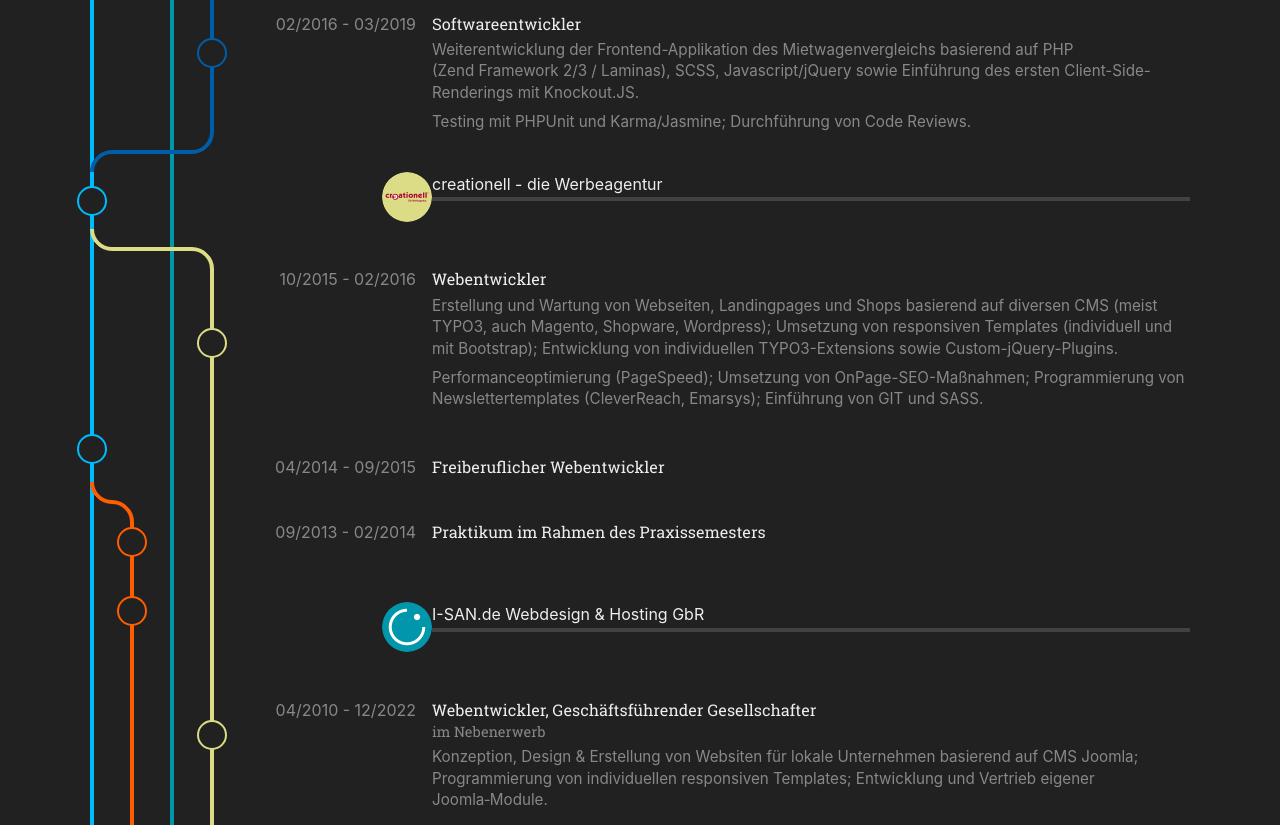
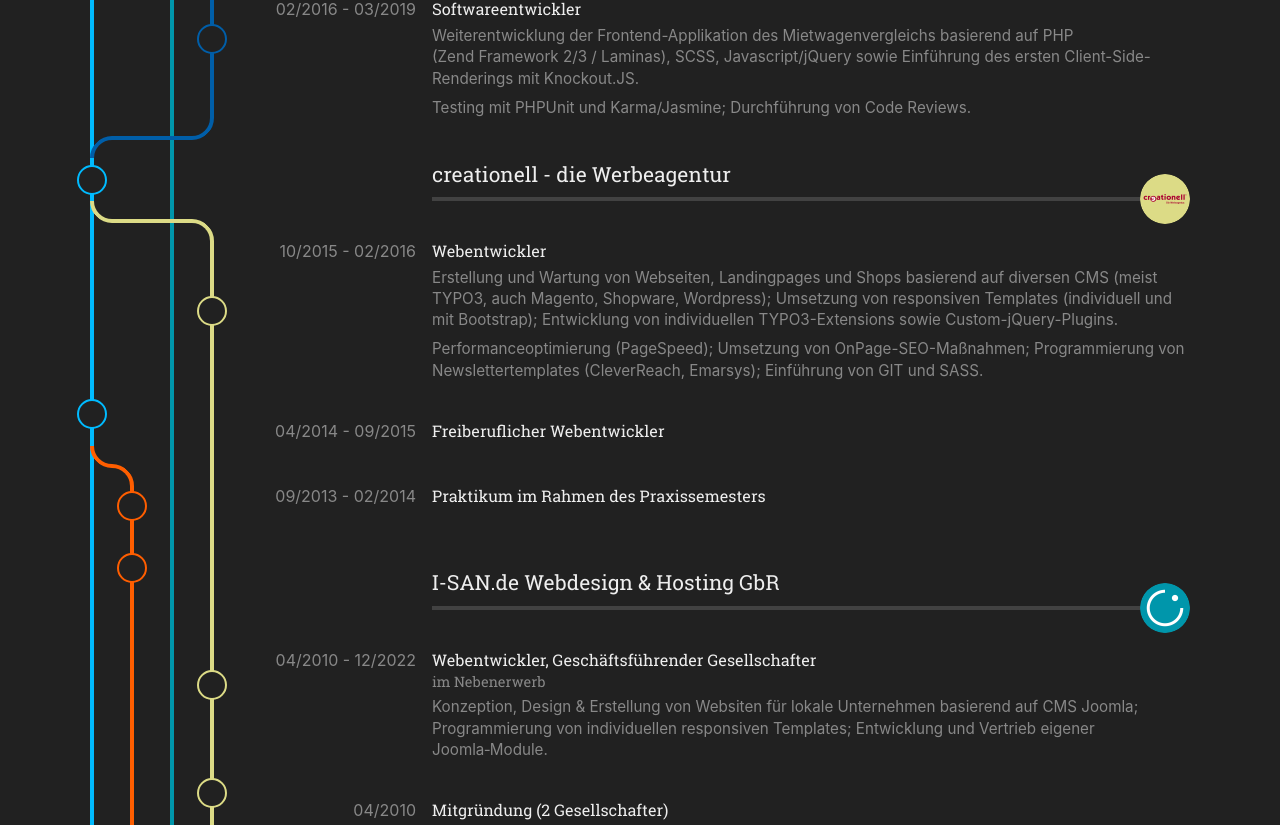
Before and after one commit to santosch/website2023, a Next.js app: page / in a window 1280 px wide. Shown: the part 1434-2259 px from the top of the page. Built offline with nearby package versions, Linux system fonts and the light colour scheme.

Commit message:
improve styles

```diff
--- a/src/components/Graph/Entry/Entry.module.scss
+++ b/src/components/Graph/Entry/Entry.module.scss
@@ -1,5 +1,9 @@
 .entry {
   display: flex;
+
+  @media print {
+    break-inside: avoid;
+  }
 
   &__empty {
     @media print {
--- a/src/components/Graph/Station/Station.module.scss
+++ b/src/components/Graph/Station/Station.module.scss
@@ -1,24 +1,36 @@
+$imageSize: 50px;
+
 .container {
   display: flex;
+  padding-left: var(--left-col-width);
 }
 
-.left {
-  flex: 0 0 var(--left-col-width);
-  text-align: right;
+.imageContainer {
+  flex: 0 0 $imageSize;
+  position: relative;
 }
 
 .image {
-  width: 50px;
-  height: 50px;
+  width: $imageSize;
+  height: $imageSize;
   border-radius: 50%;
+
+  position: absolute;
+  right: 0;
+  bottom: calc(#{- $imageSize / 2} + var(--half-line-width));
 }
 
-.right {
+.content {
   flex: 1 1 auto;
 }
 
+.text {
+  font-size: 1.3rem;
+  padding-right: 1rem;
+}
+
 .line {
-  height: 4px;
+  height: var(--line-width);
   background-color: var(--background-light);
   position: relative;
   overflow: hidden;
@@ -30,13 +42,18 @@
     right: 0;
     bottom: 0;
     left: 0;
-    background-color: var(--station-color);
-    transform: translateX(-100%);
-    transition: 0.3s transform;
+    border-bottom: var(--line-width) solid var(--station-color);
+    transform: translateX(100%);
+    transition: 0.5s transform 1.0s ease-in;
+
+    @media print {
+      transform: translateX(0);
+    }
   }
 
   &__highlighted {
     &:after {
+      transition: 0.5s transform 0s ease-out;
       transform: translateX(0);
     }
   }
--- a/src/components/Graph/Station/Station.tsx
+++ b/src/components/Graph/Station/Station.tsx
@@ -28,7 +28,20 @@
             onMouseOver={highlight}
             onMouseOut={unHighlight}
         >
-            <div className={styles.left}>
+            <div className={styles.content}>
+                <h4 className={styles.text}>
+                    {children}
+                </h4>
+
+                <div className={classNames(
+                        styles.line,
+                        {
+                            [styles.line__highlighted]: isHighlighted,
+                        }
+                    )}
+                />
+            </div>
+            <div className={styles.imageContainer}>
                 {image &&
                     <Image
                         src={image}
@@ -39,17 +52,6 @@
                     />
                 }
             </div>
-            <div className={styles.right}>
-                {children}
-
-                <div className={classNames(
-                        styles.line,
-                        {
-                            [styles.line__highlighted]: isHighlighted,
-                        }
-                    )}
-                />
-            </div>
         </div>
     );
 }
--- a/src/components/Graph/Step/Step.module.scss
+++ b/src/components/Graph/Step/Step.module.scss
@@ -9,9 +9,27 @@
   text-align: right;
   color: var(--foreground--dark);
   transition: 0.3s color;
+  position: relative;
+
+  &:after {
+    content: "";
+    display: block;
+    width: 4px;
+    height: 4px;
+    position: absolute;
+    right: 0.5rem;
+    top: 0.5rem;
+    border-radius: 50%;
+    background-color: transparent;
+    transition: 0.3s background-color;
+  }
 
   &__highlighted {
     color: var(--step-color);
+
+    &:after {
+      background-color: var(--step-color);
+    }
   }
 }
 
--- a/src/components/Vita/Stations/Crea/CreaWebdev.tsx
+++ b/src/components/Vita/Stations/Crea/CreaWebdev.tsx
@@ -19,9 +19,6 @@
                 Performanceoptimierung (PageSpeed); Umsetzung von OnPage-SEO-Maßnahmen;
                 Programmierung von Newslettertemplates (CleverReach, Emarsys); Einführung von GIT und SASS.
             </p>
-            <p>
-
-            </p>
         </Step>
     );
 }
--- a/src/components/Vita/Vita.module.scss
+++ b/src/components/Vita/Vita.module.scss
@@ -1,10 +1,18 @@
 .container {
   border-left: var(--border);
+
+  @media print {
+    border-left: none;
+  }
 }
 
 .innerContainer {
   padding: 2rem 0;
   margin-left: calc(-1 * (var(--graph-slot-width) + var(--line-width)) / 2);
+
+  @media print {
+    margin-left: 0;
+  }
 }
 
 .headline {
```
